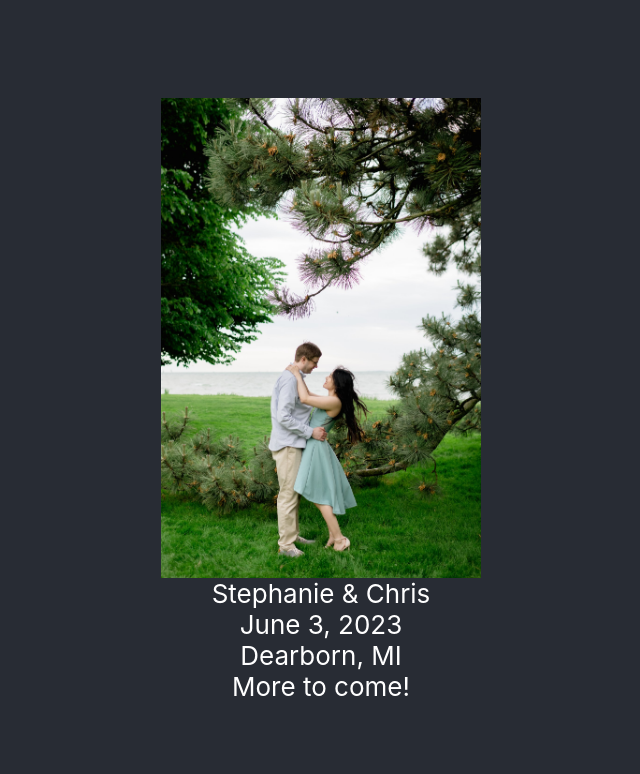
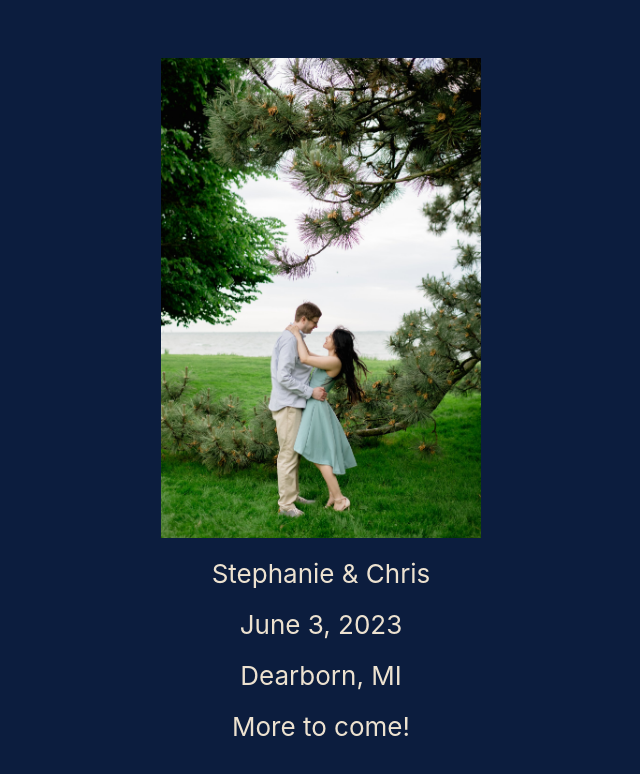
Before and after one commit to ckurecka/wedding-website, a React (Create React App) app: page / in a window 1280 px wide. Shown: the top 774 px of the page, without its empty margins (319-959 px from the left). Built offline with nearby package versions, Linux system fonts and the light colour scheme.

Commit message:
More substantial content 2

```diff
--- a/src/App.css
+++ b/src/App.css
@@ -13,15 +13,20 @@
   }
 }
 
+.div-body-spacing {
+  height: 20px;
+}
+
 .main-body {
-  background-color: #282c34;
+  /* background-color: #282c34; */
+  background-color: #0c1d3e;
   min-height: 100vh;
   display: flex;
   flex-direction: column;
   align-items: center;
   justify-content: center;
   font-size: calc(10px + 2vmin);
-  color: white;
+  color: rgb(237, 226, 208);
 }
 
 .App-link {
--- a/src/App.js
+++ b/src/App.js
@@ -8,15 +8,19 @@ function App() {
       </header>
       <body className="main-body">
         <img src={lakePhoto} className="lake-photo" alt="Lake photo of the happy couple" />
+        <div className="div-body-spacing"></div>
         <div>
           Stephanie &amp; Chris
         </div>
+        <div className="div-body-spacing"></div>
         <div>
           June 3, 2023
         </div>
+        <div className="div-body-spacing"></div>
         <div>
           Dearborn, MI
         </div>
+        <div className="div-body-spacing"></div>
         <div>
           More to come!
         </div>
```
